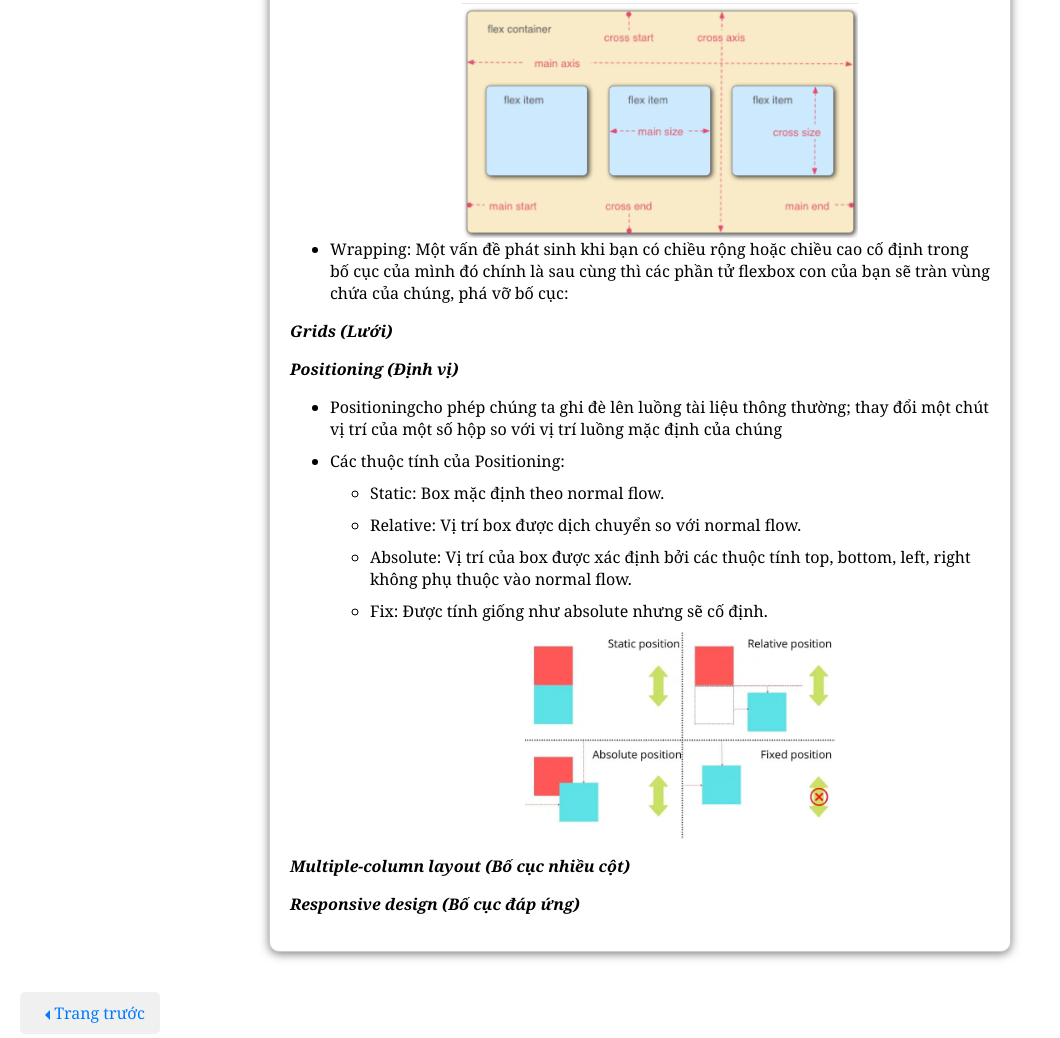
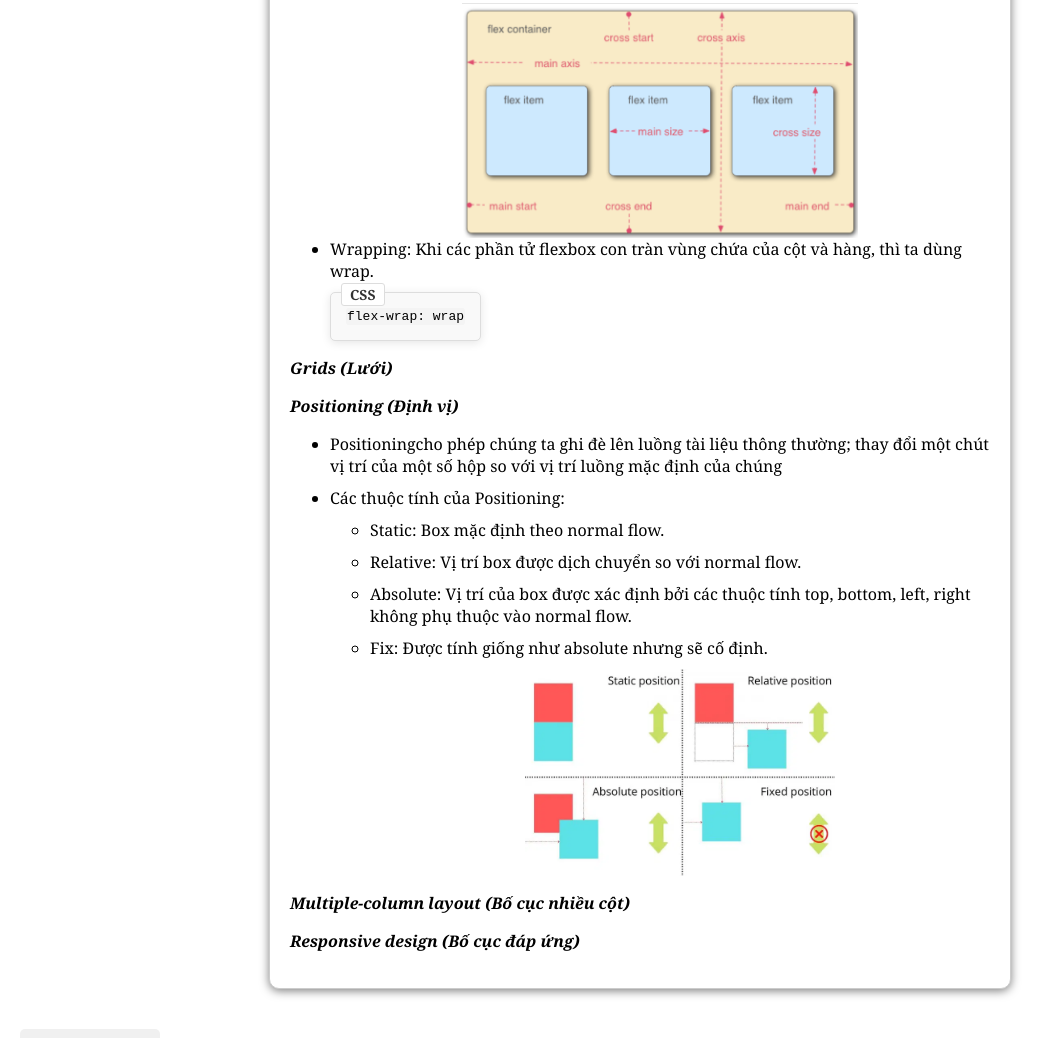
Before and after one commit to nggiang63/web-project, a plain HTML site: page css-content/css_content6.html in a window 1280 px wide. Shown: the part 1410-2448 px from the top of the page, without its empty margins (0-1060 px from the left). Drawn offline with Linux system fonts and the light colour scheme.

Commit message:
Add css content

```diff
--- a/css-content/css_content6.html
+++ b/css-content/css_content6.html
@@ -157,8 +157,11 @@
                   <li style="margin-bottom: 10px;">Cách hoạt động: Sử dụng mô hình "flex", giúp tạo bố cục linh hoạt theo cả chiều ngang và chiều dọc. Các phần tử có thể co giãn hoặc giãn rộng tự động</li>
                   <li style="margin-bottom: 10px;">Mô hình flexbox:</li>
                   <img src="/images/flexbox.png" alt="float" style="display: block; margin: 0 auto; width: 60%;">
-                  <li style="margin-bottom: 10px;">Wrapping: Một vấn đề phát sinh khi bạn có chiều rộng hoặc chiều cao cố định trong bố cục của mình đó chính là sau cùng thì các phần tử flexbox con của bạn sẽ tràn vùng chứa của chúng, phá vỡ bố cục:
-                    </li>
+                  <li style="margin-bottom: 10px;">Wrapping: Khi các phần tử flexbox con tràn vùng chứa của cột và hàng, thì ta dùng wrap.</li>
+
+                  <div style="border: 1px solid #ddd; background-color: #f9f9f9; border-radius: 5px; position: relative; padding: 15px; box-shadow: 0 2px 10px rgba(0,0,0,0.1); display: inline-block; text-align: center;">
+                    <div style="position: absolute; top: -10px; left: 10px; background-color: #fff; padding: 1px 8px; font-weight: bold; color: #333; font-size: 14px; border: 1px solid #ddd; border-radius: 3px;">CSS</div>
+                    <pre style="margin: 0; font-family: monospace; background-color: #f4f4f4; padding: 1px; border-radius: 3px; text-align: center;"><code>flex-wrap: wrap</code></pre>
                 </ul>
 
 
```
